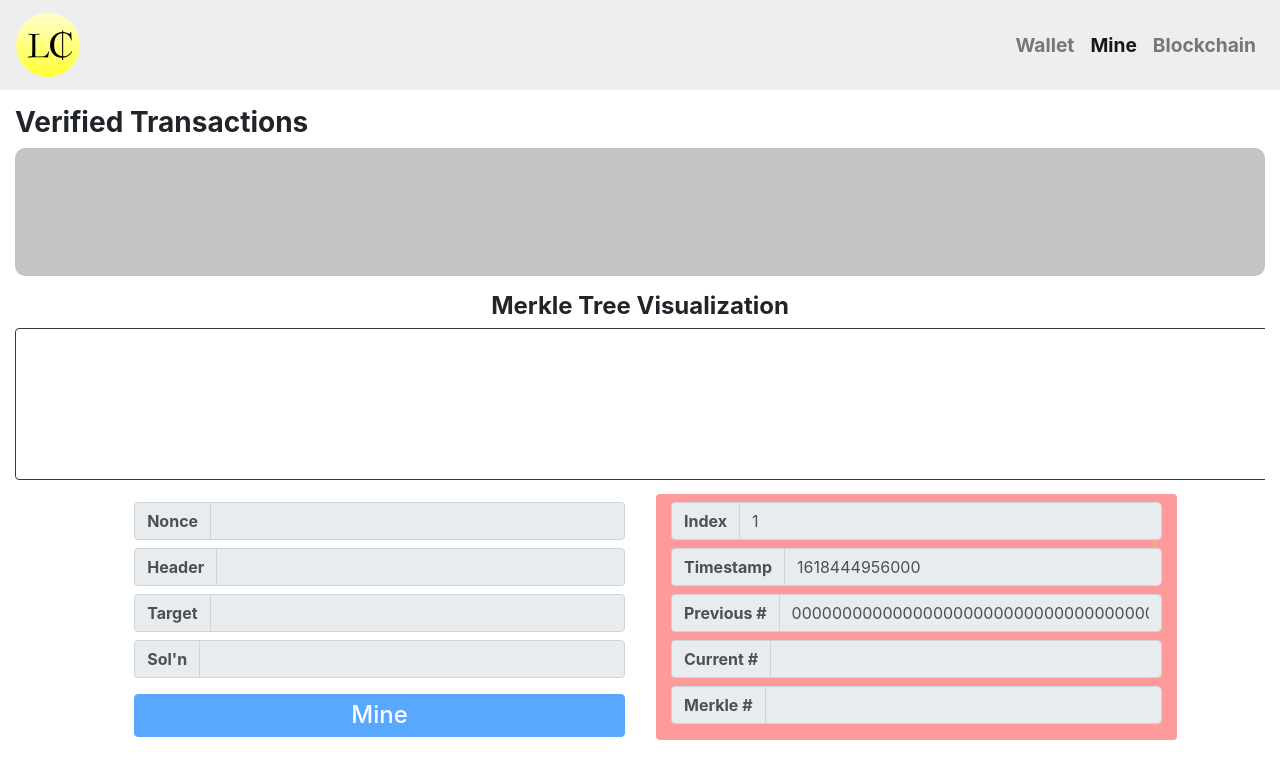
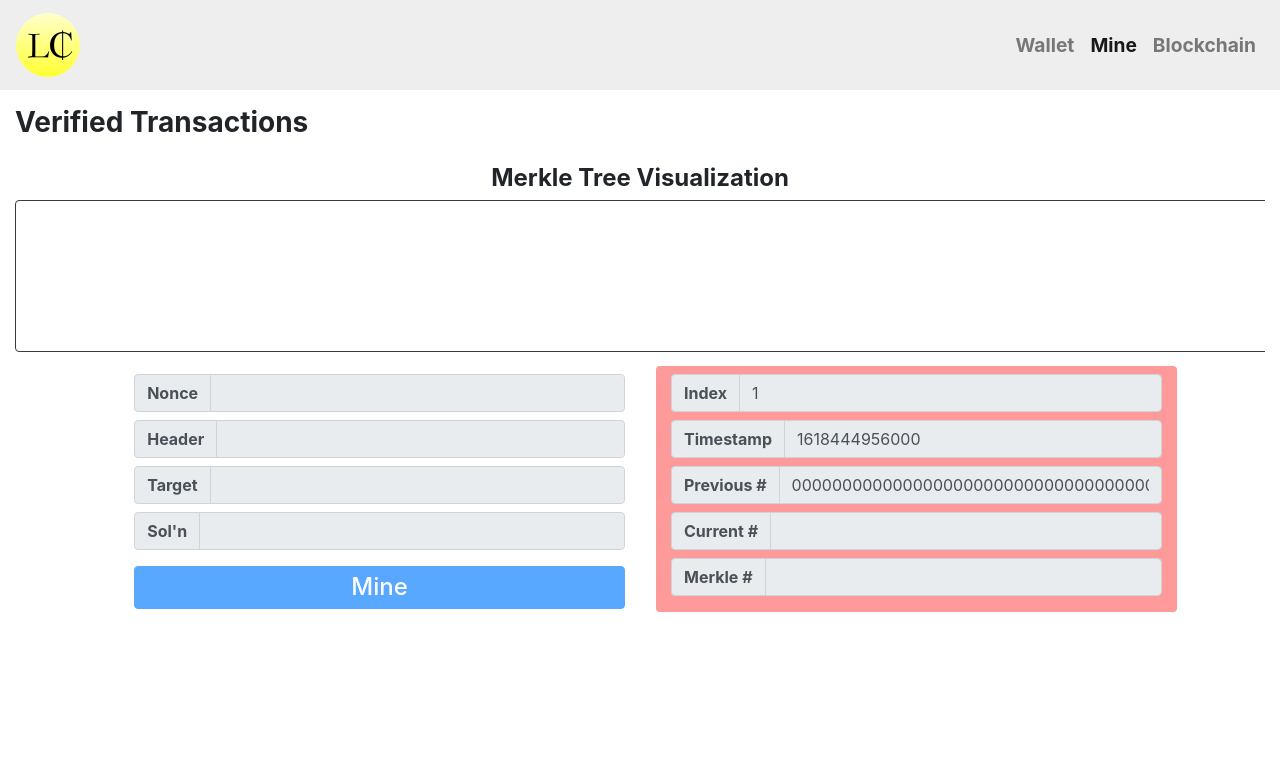
Before and after one commit to lbragile/LibraCoin, a React (Create React App) app: page /LibraCoin/mine in a window 1280 px wide. Shown: the top 778 px of the page. Built offline with nearby package versions, Linux system fonts and the light colour scheme.

Commit message:
better styling for the line items

```diff
--- a/src/components/App/App.css
+++ b/src/components/App/App.css
@@ -12,15 +12,6 @@
   background-color: #ff9a9a;
 }
 
-#list-background {
-  background: #c4c4c4;
-  border-radius: 10px;
-  overflow: auto;
-  display: flex;
-  align-items: center;
-  min-height: 8rem;
-}
-
 .input-group-text {
   font-weight: bold;
 }
--- a/src/components/Transaction/Transaction.css
+++ b/src/components/Transaction/Transaction.css
@@ -1,11 +1,10 @@
 .trans-item {
   background-color: white;
-  margin: 1em;
-  padding: 0.5em 1em;
+  margin: 0.5em;
+  padding: 0.5em;
   border-radius: 5px;
   border: transparent 1px solid;
-  z-index: 1;
-  min-width: 10rem;
+  min-width: 14rem;
 }
 
 .trans-item:hover {
--- a/src/components/Transaction/TransactionItems.tsx
+++ b/src/components/Transaction/TransactionItems.tsx
@@ -33,7 +33,7 @@ export default function TransactionLineUI(): JSX.Element {
   return (
     <div className="container-fluid">
       <h3 className="font-weight-bold">Verified Transactions</h3>
-      <div id="list-background">
+      <div className="row flex-nowrap overflow-auto bg-dark mx-1 px-2 rounded">
         {state.verifiedTrans.map((transaction: ITransaction) => {
           return (
             <div
--- a/src/components/User/User.css
+++ b/src/components/User/User.css
@@ -1,11 +1,3 @@
-.user-item {
-  background-color: white;
-  margin: 1em 0.5em;
-  padding: 1em;
-  border-radius: 5px;
-  min-width: 20rem;
-}
-
 .user-key {
   margin: 0.25em 0.5em;
   word-wrap: break-word;
@@ -14,3 +6,10 @@
 #private-reveal-eyes:hover {
   cursor: pointer;
 }
+
+.user-item {
+  background-color: white;
+  margin: 1em 0.5em;
+  padding: 1em;
+  min-width: 12rem;
+}
--- a/src/components/User/UserItems.tsx
+++ b/src/components/User/UserItems.tsx
@@ -13,14 +13,12 @@ export default function UserItems(): JSX.Element {
   return (
     <div className="container-fluid mb-2">
       <h3 className="font-weight-bold"> Users</h3>
-      <div id="list-background" className="px-2">
+      <div className="row flex-nowrap overflow-auto bg-dark mx-1 px-2 rounded">
         {state.users?.map((user: IUser) => {
           return (
-            <Form className="user-item" key={Math.random()}>
-              <InputGroup>
-                <InputGroup.Prepend>
-                  <InputGroup.Text>Public Key</InputGroup.Text>
-                </InputGroup.Prepend>
+            <Form className="user-item rounded" key={Math.random()}>
+              <Form.Group>
+                <Form.Text className="font-weight-bold mb-1 my-0">Public Key</Form.Text>
                 <Form.Control
                   type="text"
                   className="text-truncate"
@@ -29,7 +27,7 @@ export default function UserItems(): JSX.Element {
                   isValid={copied[0]}
                 />
                 <Form.Control.Feedback type="valid">Copied to clipboard</Form.Control.Feedback>
-              </InputGroup>
+              </Form.Group>
 
               <InputGroup className="mt-2">
                 <Form.Control type="number" defaultValue={user.balance.toFixed(2)} disabled={true} />
```
